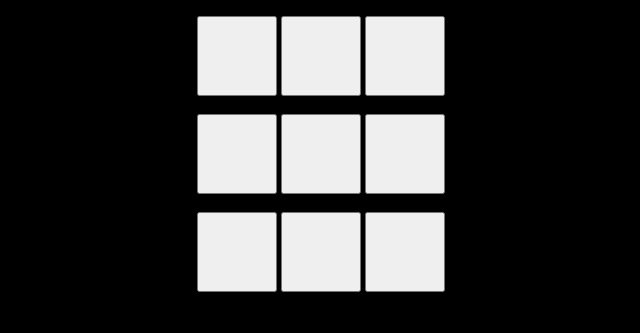
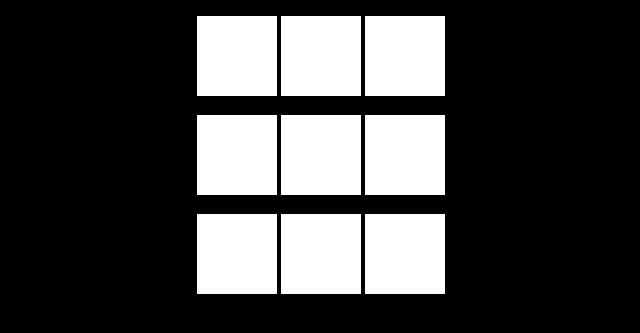
Before and after one commit to 78987654945/websitecopy, a PHP site: page / in a window 1280 px wide. Shown: the part 59-392 px from the top of the page, without its empty margins (319-959 px from the left). Run offline with PHP 8.4, Linux system fonts and the light colour scheme.

Commit message:
Update mystyle.css

```diff
--- a/mystyle.css
+++ b/mystyle.css
@@ -2,8 +2,9 @@ button {
 
     height: 80px;
     width: 80px;
-    padding: 0px;
-    margin: 0px;
+    padding: none;
+    border: none;
+    background: white;
 
 
 }
```
